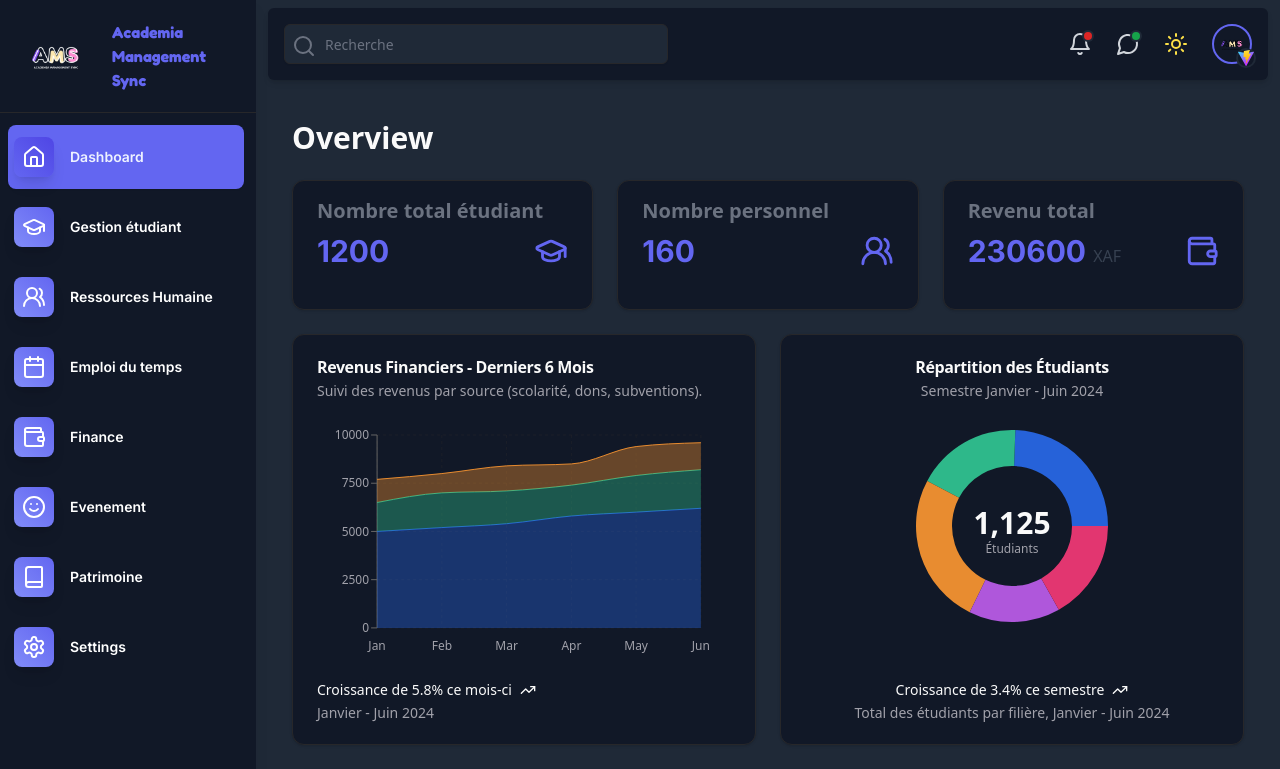
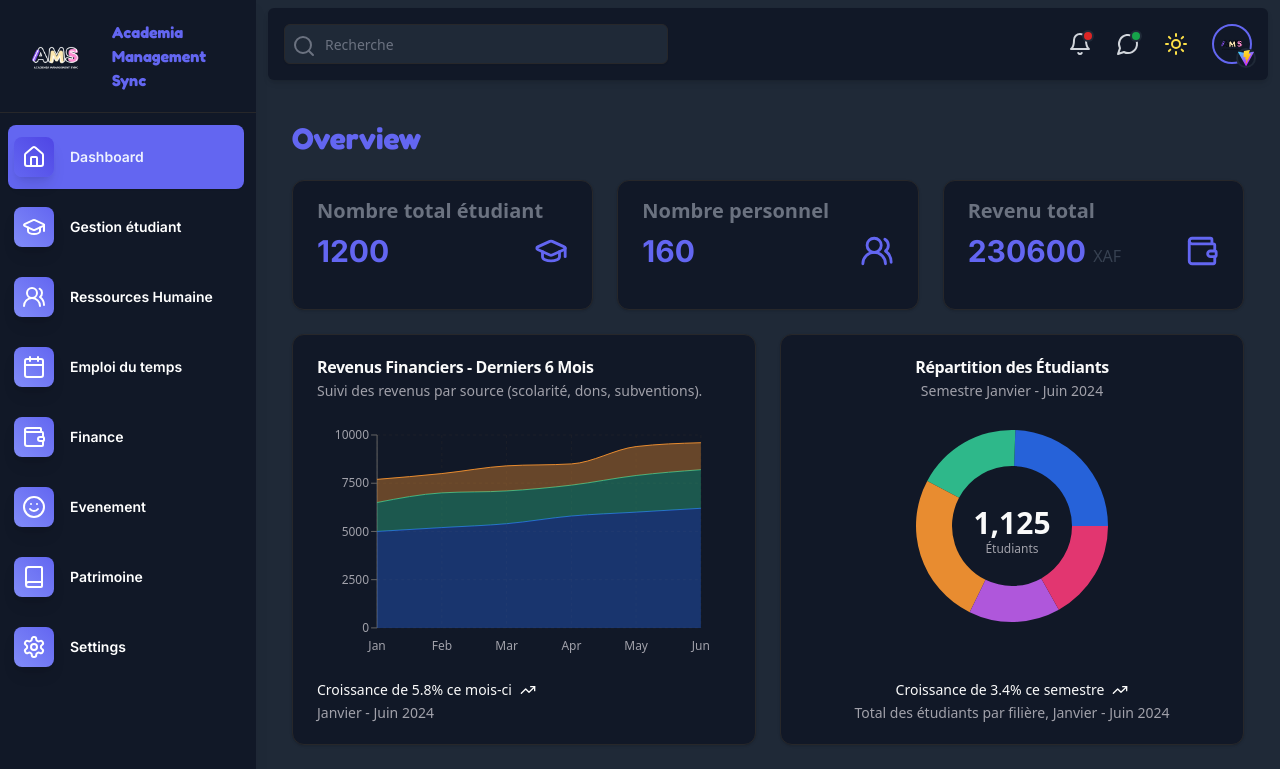
Before and after one commit to AureDulvresse/app.ams.io, a React (Vite) app: page / in a window 1280 px wide. Shown: the top 769 px of the page. Built offline with nearby package versions, Linux system fonts and the light colour scheme.

Commit message:
Update Dashboard.tsx

```diff
--- a/src/components/modules/Dashboard.tsx
+++ b/src/components/modules/Dashboard.tsx
@@ -12,7 +12,7 @@ import StatCard from "../common/StatCard";
 const Dashboard: React.FC = () => {
   return (
     <div className="p-6">
-      <h2 className="text-3xl font-bold mb-6">Overview</h2>
+      <h2 className="text-3xl font-bold font-fredoka text-indigo-500 mb-6">Overview</h2>
 
       <div className="grid grid-cols-1 md:grid-cols-2 lg:grid-cols-3 gap-6">
         {/* Student count */}
```
